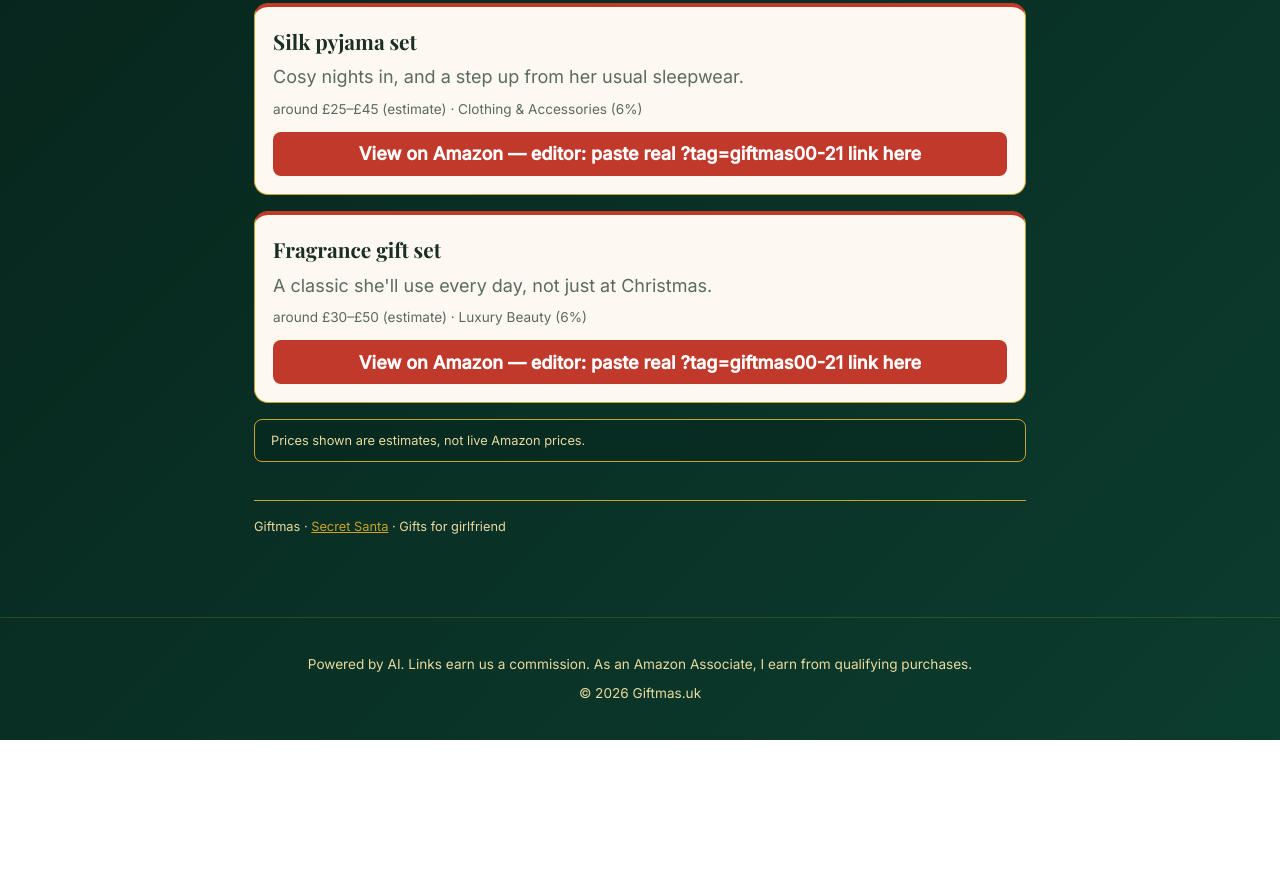
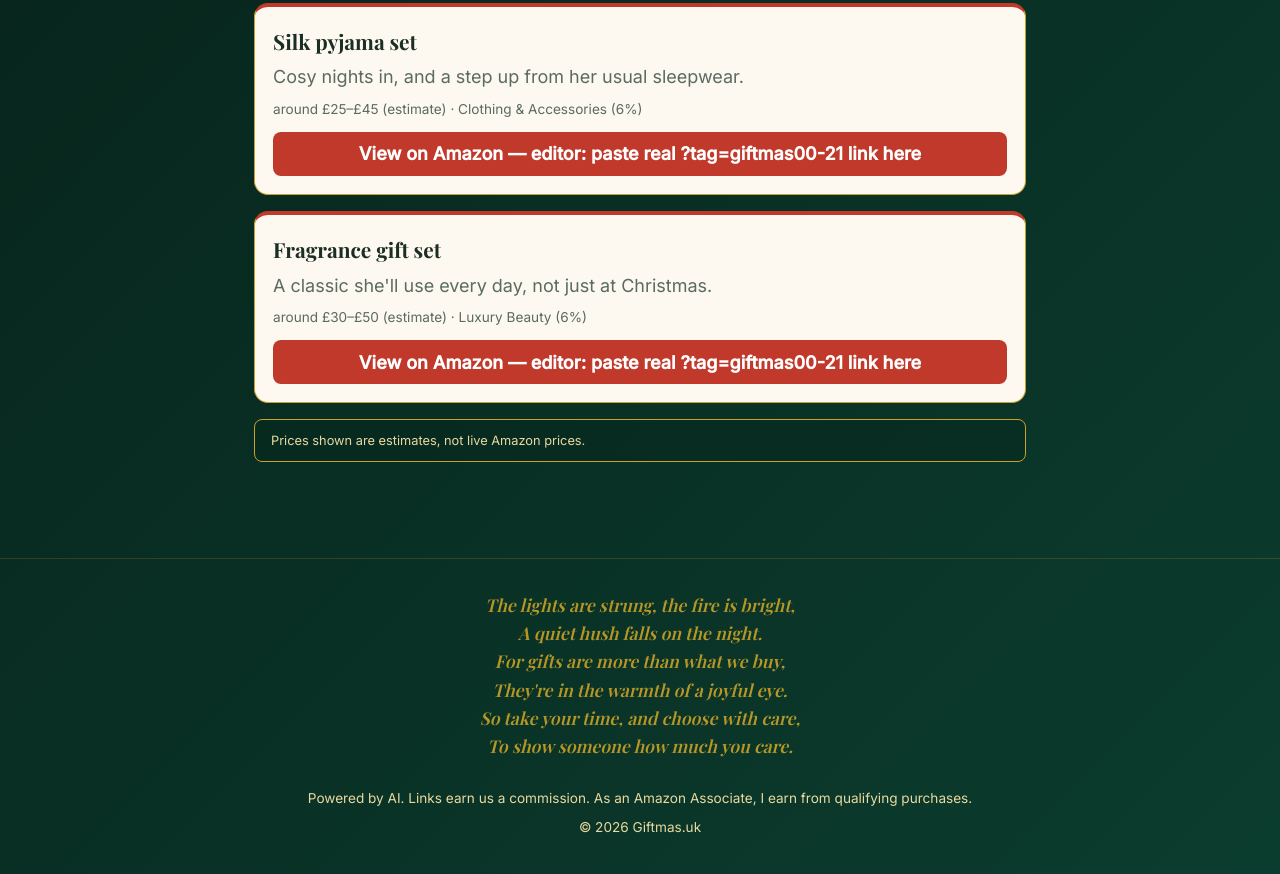
Before and after one commit to reconimages/giftmas, an Astro site: page /gifts-for-girlfriend in a window 1280 px wide. Shown: the part 1095-1969 px from the top of the page. Before the commit the page ends 1835 px from the top, so only its background shows below. Built offline with nearby package versions, Linux system fonts and the light colour scheme; Astro itself is replaced by a stand-in of ours.

Commit message:
feat: add heartwarming Christmas poem to footer

```diff
--- a/public/style.css
+++ b/public/style.css
@@ -153,6 +153,19 @@ footer { margin-top: clamp(1.5rem, 3vw, 2.5rem); border-top: 1px solid var(--gol
 .site-footer p { margin: 0.25rem 0; width: 100%; text-align: center; }
 .site-footer a { color: var(--gold-soft); text-decoration: none; }
 .site-footer a:hover { color: var(--gold); }
+.footer-poem {
+  font-family: 'Playfair Display', serif;
+  color: var(--gold);
+  font-size: 1.1rem;
+  line-height: 1.6;
+  text-align: center;
+  margin-bottom: 1.5rem;
+  font-style: italic;
+  opacity: 0.9;
+}
+.footer-poem p {
+  margin: 0;
+}
 a { color: var(--gold); }
 /* Force-applied premium classes (user spec) */
 .quiz-container {
--- a/src/layouts/Layout.astro
+++ b/src/layouts/Layout.astro
@@ -37,6 +37,14 @@ const canonical = new URL(Astro.url.pathname, 'https://giftmas.uk').href;
     <slot />
   </div>
   <footer class="site-footer">
+    <div class="footer-poem">
+      <p>The lights are strung, the fire is bright,</p>
+      <p>A quiet hush falls on the night.</p>
+      <p>For gifts are more than what we buy,</p>
+      <p>They're in the warmth of a joyful eye.</p>
+      <p>So take your time, and choose with care,</p>
+      <p>To show someone how much you care.</p>
+    </div>
     <p>Powered by AI. Links earn us a commission. As an Amazon Associate, I earn from qualifying purchases.</p>
     <p><a href="/">© 2026 Giftmas.uk</a></p>
   </footer>
--- a/src/pages/gifts-for-girlfriend.astro
+++ b/src/pages/gifts-for-girlfriend.astro
@@ -47,7 +47,7 @@ import Layout from '../layouts/Layout.astro';
 
   <p class="disclosure">Prices shown are estimates, not live Amazon prices.</p>
 
-  <footer>Giftmas · <a href="/secret-santa">Secret Santa</a> · Gifts for girlfriend</footer>
+  <!-- footer provided by global layout -->
 
   <script is:inline>
     (function () {
--- a/src/pages/index.astro
+++ b/src/pages/index.astro
@@ -90,7 +90,7 @@ import Layout from '../layouts/Layout.astro';
     </select>
   </div>
 
-  <footer>Giftmas · <a href="/secret-santa">Secret Santa</a> · <a href="/gifts-for-girlfriend">Gifts for girlfriend</a></footer>
+  <!-- footer provided by global layout -->
 
   <script is:inline>
     window.PAGE_SLUG = 'home';
--- a/src/pages/secret-santa.astro
+++ b/src/pages/secret-santa.astro
@@ -47,7 +47,7 @@ import Layout from '../layouts/Layout.astro';
 
   <p class="disclosure">Prices shown are estimates, not live Amazon prices.</p>
 
-  <footer>Giftmas · Secret Santa · <a href="/gifts-for-girlfriend">Gifts for girlfriend</a></footer>
+  <!-- footer provided by global layout -->
 
   <script is:inline>
     (function () {
```
